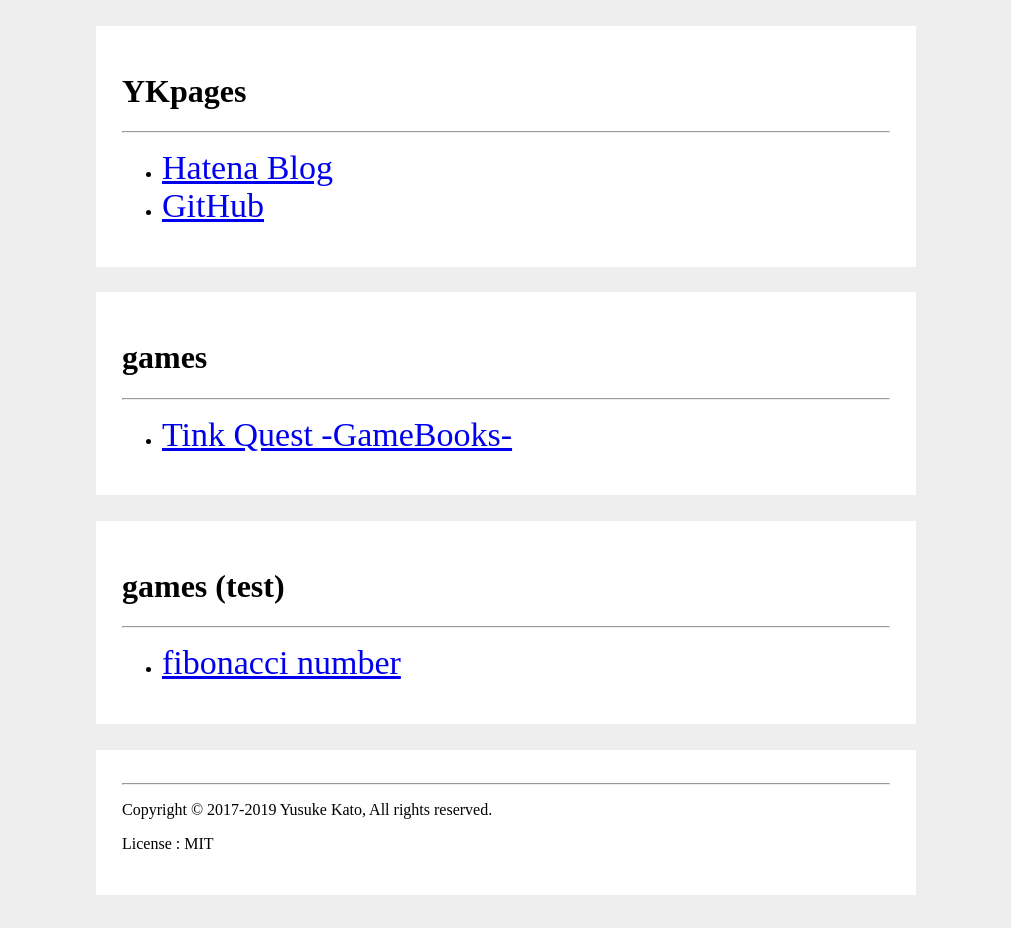
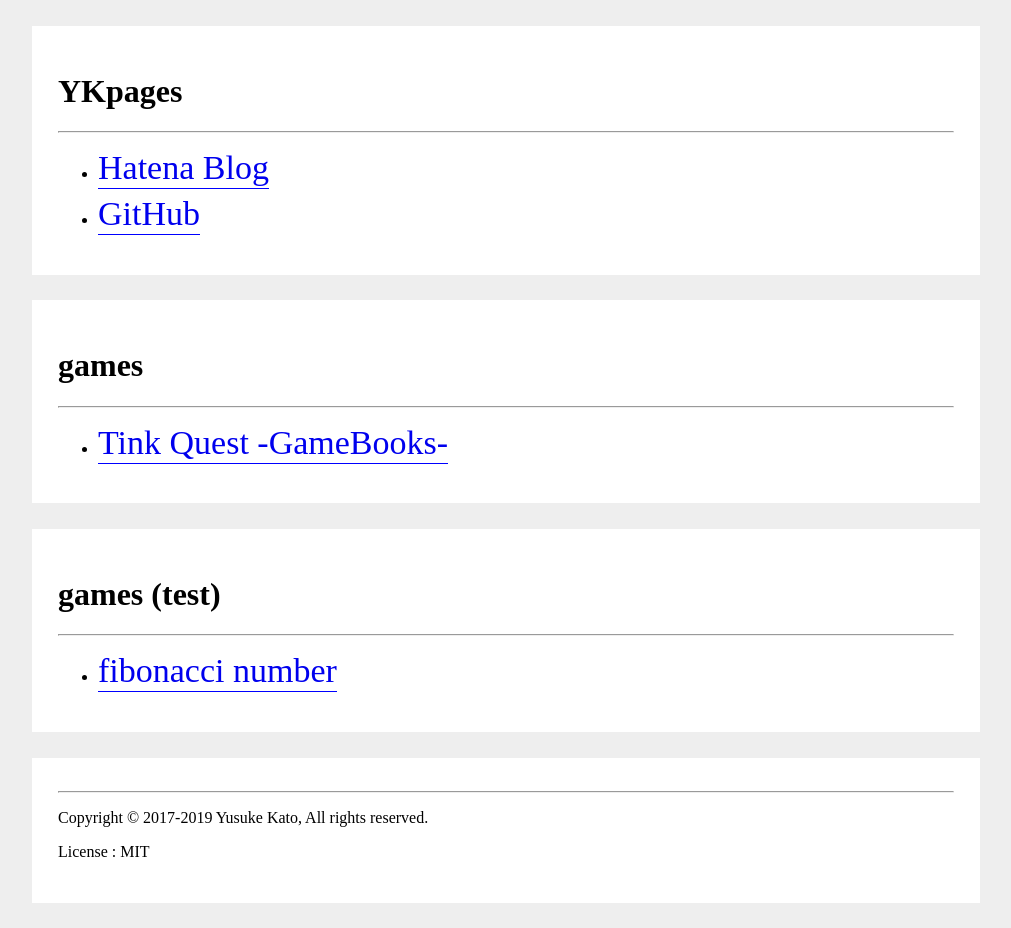
Before and after one commit to YusukeKato/YusukeKato.github.io, a plain HTML site: page index.html in a window 1280 px wide. Shown: the whole page, without its empty margins (134-1145 px from the left). Drawn offline with Linux system fonts and the light colour scheme.

Commit message:
Update style.css

```diff
--- a/style.css
+++ b/style.css
@@ -9,7 +9,7 @@ body {
 }
 
 .panel1 {
-	width: 60%;
+	width: 70%;
 	background-color: #FFF;
 	margin-left: auto;
 	margin-right: auto;
@@ -29,6 +29,16 @@ body {
 
 @media screen and (max-width: 999px) {
 	.text1 {
-		font-size: 40px;
+		font-size: 44px;
 	}
 }
+
+a {
+	text-decoration: none;
+	border-bottom: 1px solid blue;
+	padding-bottom: 2px;
+}
+
+li {
+	margin-top: 8px;
+}
```
